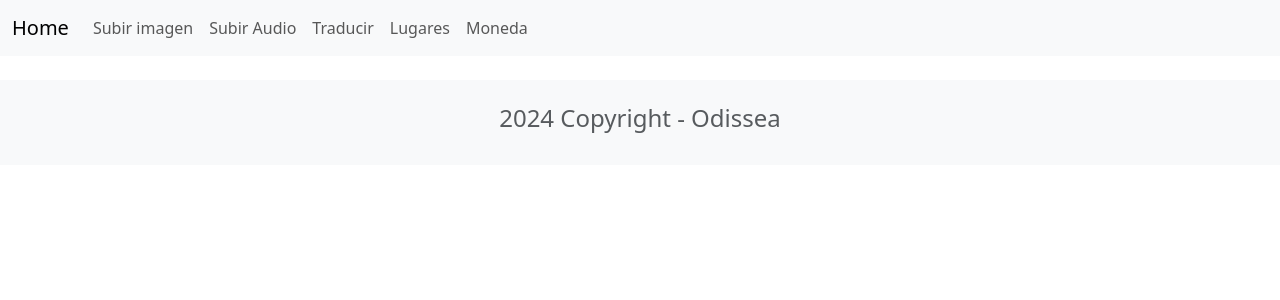
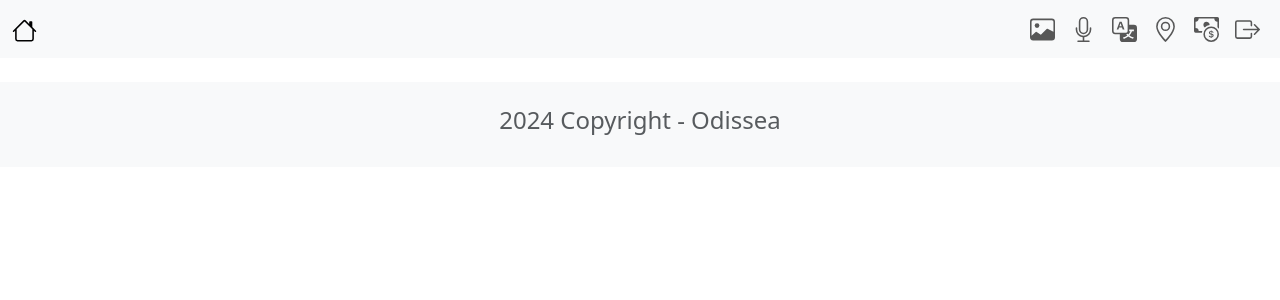
Before and after one commit to SofiAlfonso/Odissea, a Django app: template accounts/templates/home.html in a window 1280 px wide. Shown: the top 300 px of the page. Run offline with Django 4.2, Linux system fonts and the light colour scheme; the template is opened without the code that fills it, so the values that code supplies are empty.

Commit message:
Nav bar styles update

```diff
--- a/ODDISEAPROJECT/templates/base.html
+++ b/ODDISEAPROJECT/templates/base.html
@@ -8,27 +8,67 @@
     <nav class="navbar navbar-expand-lg bg-body-tertiary">
 
     <div class="container-fluid">
-        <a class="navbar-brand" href="{% url 'home' %}">Home</a>
+        <a class="navbar-brand" href="{% url 'home' %}">
+            <svg xmlns="http://www.w3.org/2000/svg" width="25" height="25" fill="currentColor" class="bi bi-house" viewBox="0 0 16 16">
+            <path d="M8.707 1.5a1 1 0 0 0-1.414 0L.646 8.146a.5.5 0 0 0 .708.708L2 8.207V13.5A1.5 1.5 0 0 0 3.5 15h9a1.5 1.5 0 0 0 1.5-1.5V8.207l.646.647a.5.5 0 0 0 .708-.708L13 5.793V2.5a.5.5 0 0 0-.5-.5h-1a.5.5 0 0 0-.5.5v1.293zM13 7.207V13.5a.5.5 0 0 1-.5.5h-9a.5.5 0 0 1-.5-.5V7.207l5-5z"/>
+            </svg>
+        </a>
         <button class="navbar-toggler" type="button" data-bs-toggle="collapse" data-bs-target="#navbarSupportedContent" aria-controls="navbarSupportedContent" aria-expanded="false" aria-label="Toggle navigation">
             <span class="navbar-toggler-icon"></span>
         </button>
-        <div class="collapse navbar-collapse" id="navbarSupportedContent">
-            <ul class="navbar-nav me-auto mb-2 mb-lg-0">
+        <div class="collapse navbar-collapse" id="navbarSupportedContent" >
+            <ul class="navbar-nav ms-auto mb-2 mb-lg-0"  >
             <li class="nav-item">
-                <a class="nav-link" href="{% url 'upload_image' %}">Subir imagen</a>
+                <a class="nav-link" href="{% url 'upload_image' %}">
+                    <svg xmlns="http://www.w3.org/2000/svg" width="25" height="25" fill="currentColor" class="bi bi-image" viewBox="0 0 16 16">
+                        <path d="M6.002 5.5a1.5 1.5 0 1 1-3 0 1.5 1.5 0 0 1 3 0"/>
+                        <path d="M2.002 1a2 2 0 0 0-2 2v10a2 2 0 0 0 2 2h12a2 2 0 0 0 2-2V3a2 2 0 0 0-2-2zm12 1a1 1 0 0 1 1 1v6.5l-3.777-1.947a.5.5 0 0 0-.577.093l-3.71 3.71-2.66-1.772a.5.5 0 0 0-.63.062L1.002 12V3a1 1 0 0 1 1-1z"/>
+                    </svg>
+                </a>
             </li>
             <li class="nav-item"></li>
-                <a class="nav-link" href="#">Subir Audio</a>
+                <a class="nav-link" href="#">
+                    <svg xmlns="http://www.w3.org/2000/svg" width="25" height="25" fill="currentColor" class="bi bi-mic" viewBox="0 0 16 16">
+                        <path d="M3.5 6.5A.5.5 0 0 1 4 7v1a4 4 0 0 0 8 0V7a.5.5 0 0 1 1 0v1a5 5 0 0 1-4.5 4.975V15h3a.5.5 0 0 1 0 1h-7a.5.5 0 0 1 0-1h3v-2.025A5 5 0 0 1 3 8V7a.5.5 0 0 1 .5-.5"/>
+                        <path d="M10 8a2 2 0 1 1-4 0V3a2 2 0 1 1 4 0zM8 0a3 3 0 0 0-3 3v5a3 3 0 0 0 6 0V3a3 3 0 0 0-3-3"/>
+                      </svg>
+                </a>
             </li>
             <li class="nav-item"></li>
-                <a class="nav-link" href="{% url 'text_translation' %}">Traducir</a>
+                <a class="nav-link" href="{% url 'text_translation' %}">
+                    <svg xmlns="http://www.w3.org/2000/svg" width="25" height="25" fill="currentColor" class="bi bi-translate" viewBox="0 0 16 16">
+                        <path d="M4.545 6.714 4.11 8H3l1.862-5h1.284L8 8H6.833l-.435-1.286zm1.634-.736L5.5 3.956h-.049l-.679 2.022z"/>
+                        <path d="M0 2a2 2 0 0 1 2-2h7a2 2 0 0 1 2 2v3h3a2 2 0 0 1 2 2v7a2 2 0 0 1-2 2H7a2 2 0 0 1-2-2v-3H2a2 2 0 0 1-2-2zm2-1a1 1 0 0 0-1 1v7a1 1 0 0 0 1 1h7a1 1 0 0 0 1-1V2a1 1 0 0 0-1-1zm7.138 9.995q.289.451.63.846c-.748.575-1.673 1.001-2.768 1.292.178.217.451.635.555.867 1.125-.359 2.08-.844 2.886-1.494.777.665 1.739 1.165 2.93 1.472.133-.254.414-.673.629-.89-1.125-.253-2.057-.694-2.82-1.284.681-.747 1.222-1.651 1.621-2.757H14V8h-3v1.047h.765c-.318.844-.74 1.546-1.272 2.13a6 6 0 0 1-.415-.492 2 2 0 0 1-.94.31"/>
+                    </svg>
+                </a>
             </li>
             <li class="nav-item"></li>
-                <a class="nav-link" href="#">Lugares</a>
+                <a class="nav-link" href="#">
+                    <svg xmlns="http://www.w3.org/2000/svg" width="25" height="25" fill="currentColor" class="bi bi-geo-alt" viewBox="0 0 16 16">
+                        <path d="M12.166 8.94c-.524 1.062-1.234 2.12-1.96 3.07A32 32 0 0 1 8 14.58a32 32 0 0 1-2.206-2.57c-.726-.95-1.436-2.008-1.96-3.07C3.304 7.867 3 6.862 3 6a5 5 0 0 1 10 0c0 .862-.305 1.867-.834 2.94M8 16s6-5.686 6-10A6 6 0 0 0 2 6c0 4.314 6 10 6 10"/>
+                        <path d="M8 8a2 2 0 1 1 0-4 2 2 0 0 1 0 4m0 1a3 3 0 1 0 0-6 3 3 0 0 0 0 6"/>
+                    </svg>
+                </a>
             </li>
             <li class="nav-item"></li>
-                <a class="nav-link" href="#">Moneda</a>
+                <a class="nav-link" href="#">
+                    <svg xmlns="http://www.w3.org/2000/svg" width="25" height="25" fill="currentColor" class="bi bi-cash-coin" viewBox="0 0 16 16">
+                        <path fill-rule="evenodd" d="M11 15a4 4 0 1 0 0-8 4 4 0 0 0 0 8m5-4a5 5 0 1 1-10 0 5 5 0 0 1 10 0"/>
+                        <path d="M9.438 11.944c.047.596.518 1.06 1.363 1.116v.44h.375v-.443c.875-.061 1.386-.529 1.386-1.207 0-.618-.39-.936-1.09-1.1l-.296-.07v-1.2c.376.043.614.248.671.532h.658c-.047-.575-.54-1.024-1.329-1.073V8.5h-.375v.45c-.747.073-1.255.522-1.255 1.158 0 .562.378.92 1.007 1.066l.248.061v1.272c-.384-.058-.639-.27-.696-.563h-.668zm1.36-1.354c-.369-.085-.569-.26-.569-.522 0-.294.216-.514.572-.578v1.1zm.432.746c.449.104.655.272.655.569 0 .339-.257.571-.709.614v-1.195z"/>
+                        <path d="M1 0a1 1 0 0 0-1 1v8a1 1 0 0 0 1 1h4.083q.088-.517.258-1H3a2 2 0 0 0-2-2V3a2 2 0 0 0 2-2h10a2 2 0 0 0 2 2v3.528c.38.34.717.728 1 1.154V1a1 1 0 0 0-1-1z"/>
+                        <path d="M9.998 5.083 10 5a2 2 0 1 0-3.132 1.65 6 6 0 0 1 3.13-1.567"/>
+                    </svg>
+                </a>
             </li>
+            <li class="nav-item"></li>
+                <a class="nav-link" href="{% url 'logout' %}">
+                    <svg xmlns="http://www.w3.org/2000/svg" width="25" height="25" fill="currentColor" class="bi bi-box-arrow-right" viewBox="0 0 16 16">
+                        <path fill-rule="evenodd" d="M10 12.5a.5.5 0 0 1-.5.5h-8a.5.5 0 0 1-.5-.5v-9a.5.5 0 0 1 .5-.5h8a.5.5 0 0 1 .5.5v2a.5.5 0 0 0 1 0v-2A1.5 1.5 0 0 0 9.5 2h-8A1.5 1.5 0 0 0 0 3.5v9A1.5 1.5 0 0 0 1.5 14h8a1.5 1.5 0 0 0 1.5-1.5v-2a.5.5 0 0 0-1 0z"/>
+                        <path fill-rule="evenodd" d="M15.854 8.354a.5.5 0 0 0 0-.708l-3-3a.5.5 0 0 0-.708.708L14.293 7.5H5.5a.5.5 0 0 0 0 1h8.793l-2.147 2.146a.5.5 0 0 0 .708.708z"/>
+                    </svg>
+                </a>
+            </li>
+
         </div>
         </div>
     </nav>
@@ -36,7 +76,7 @@
         {% block content %}
         {% endblock content %}
     </div>
-    <footer class="text-center text-lg-start bg-light text-muted mt-4">
+    <footer class="text-center text-lg-start bg-light text-muted mt-4 ">
         <div class="container">
             <div class="row">
                 <div class="text-center p-4">
```
Also changed, not shown: translator/templates/text_translation.html (+0 -10 lines), db.sqlite3.
